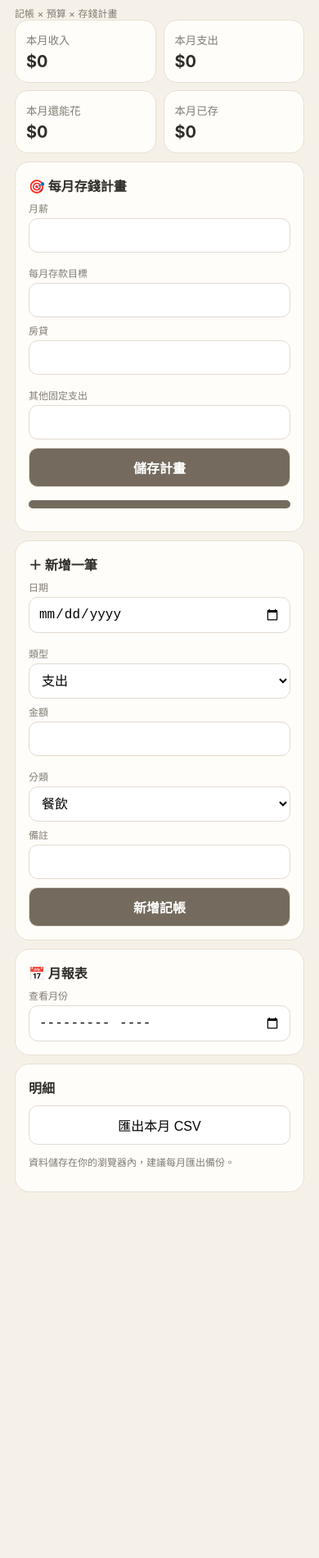
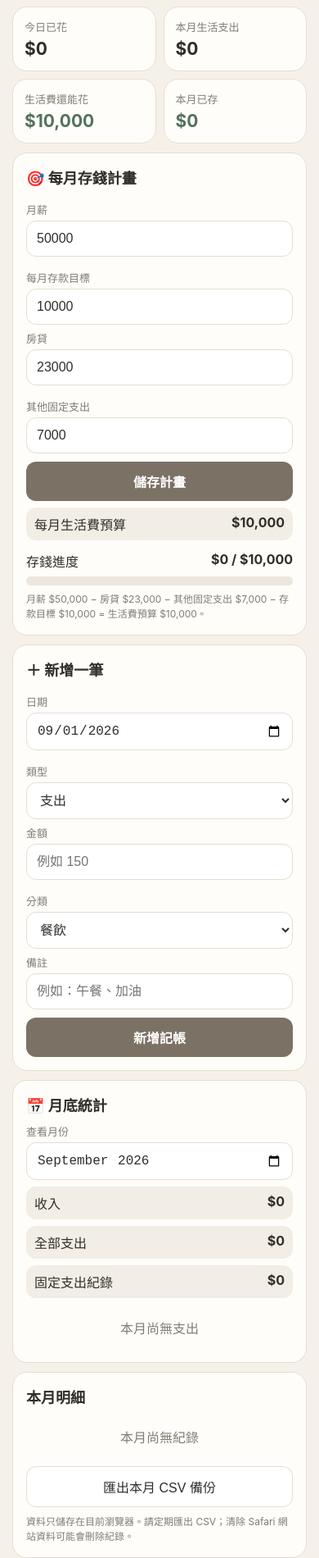
Before and after one commit to jasminegloryfruit/money-tracker, a plain HTML site: page index.html in a window 390 px wide. Shown: the part 100-2000 px from the top of the page at 82% size. Before the commit the page ends 1582 px from the top, so only its background shows below. Drawn offline with Linux system fonts and the light colour scheme.

Commit message:
Add files via upload

```diff
--- a/index.html
+++ b/index.html
@@ -1,12 +1,140 @@
-<!doctype html><html lang="zh-Hant"><head><meta charset="utf-8"><meta name="viewport" content="width=device-width,initial-scale=1"><meta name="theme-color" content="#f6f1e8"><link rel="manifest" href="manifest.json"><title>我的記帳 2.0</title>
-<style>body{font-family:-apple-system,BlinkMacSystemFont,"PingFang TC",sans-serif;background:#f6f1e8;color:#302e2a;margin:0}.w{max-width:720px;margin:auto;padding:18px}.c{background:#fffdf9;border:1px solid #e7dfd3;border-radius:18px;padding:16px;margin:10px 0}.g{display:grid;grid-template-columns:1fr 1fr;gap:9px}.s{background:#fffdf9;border:1px solid #e7dfd3;border-radius:16px;padding:13px}.s small{color:#817c74}.s b{display:block;font-size:20px;margin-top:5px}input,select,button{width:100%;box-sizing:border-box;padding:11px;border:1px solid #e2dbd1;border-radius:11px;background:white;font-size:16px}label{font-size:12px;color:#817c74;display:block;margin:7px 0 4px}.btn{background:#746b5e;color:white;font-weight:bold}.row{display:grid;grid-template-columns:1fr 1fr;gap:9px}.item{display:flex;justify-content:space-between;padding:10px 0;border-bottom:1px solid #eee7de}.muted{font-size:12px;color:#817c74}.good{color:#52705b}.bad{color:#ad6666}.bar{height:10px;background:#ece6dd;border-radius:99px;overflow:hidden}.fill{height:100%;background:#746b5e}@media(max-width:520px){.row{grid-template-columns:1fr}}</style></head><body><div class="w"><h1>我的記帳</h1><div class="muted">記帳 × 預算 × 存錢計畫</div>
-<div class="g"><div class="s"><small>本月收入</small><b id="inc">$0</b></div><div class="s"><small>本月支出</small><b id="exp">$0</b></div><div class="s"><small>本月還能花</small><b id="left">$0</b></div><div class="s"><small>本月已存</small><b id="sav">$0</b></div></div>
-<div class="c"><b>🎯 每月存錢計畫</b><div class="row"><div><label>月薪</label><input id="salary" type="number"></div><div><label>每月存款目標</label><input id="goal" type="number"></div></div><div class="row"><div><label>房貸</label><input id="mortgage" type="number"></div><div><label>其他固定支出</label><input id="fixed" type="number"></div></div><button id="planbtn" class="btn" style="margin-top:10px">儲存計畫</button><p id="goaltext"></p><div class="bar"><div id="fill" class="fill"></div></div><p id="hint" class="muted"></p></div>
-<div class="c"><b>＋ 新增一筆</b><div class="row"><div><label>日期</label><input id="date" type="date"></div><div><label>類型</label><select id="type"><option value="expense">支出</option><option value="income">收入</option><option value="saving">存款</option></select></div></div><div class="row"><div><label>金額</label><input id="amount" type="number"></div><div><label>分類</label><select id="cat"><option>餐飲</option><option>交通</option><option>購物</option><option>房貸</option><option>水電網路</option><option>娛樂</option><option>醫療</option><option>保險稅金</option><option>投資</option><option>薪資</option><option>獎金</option><option>存錢</option><option>其他</option></select></div></div><label>備註</label><input id="note"><button id="add" class="btn" style="margin-top:10px">新增記帳</button></div>
-<div class="c"><b>📅 月報表</b><label>查看月份</label><input id="month" type="month"><div id="summary"></div></div><div class="c"><b>明細</b><div id="list"></div><button id="export" style="margin-top:10px">匯出本月 CSV</button><p class="muted">資料儲存在你的瀏覽器內，建議每月匯出備份。</p></div>
+<!doctype html>
+<html lang="zh-Hant">
+<head>
+<meta charset="utf-8">
+<meta name="viewport" content="width=device-width,initial-scale=1,viewport-fit=cover">
+<meta name="theme-color" content="#f6f1e8">
+<meta name="apple-mobile-web-app-capable" content="yes">
+<meta name="apple-mobile-web-app-title" content="我的記帳">
+<link rel="manifest" href="manifest.json">
+<title>我的記帳 2.1</title>
+<style>
+:root{--bg:#f6f1e8;--card:#fffdf9;--ink:#302e2a;--muted:#817c74;--line:#e5ddd1;--accent:#7b7265;--good:#55725e;--bad:#ad6666}
+*{box-sizing:border-box}body{margin:0;background:var(--bg);color:var(--ink);font-family:-apple-system,BlinkMacSystemFont,"PingFang TC","Noto Sans TC",sans-serif}
+.w{max-width:720px;margin:auto;padding:18px 15px 90px}h1{font-size:31px;margin:5px 0 2px}.sub{color:var(--muted);margin-bottom:14px}
+.stats{display:grid;grid-template-columns:1fr 1fr;gap:9px}.stat,.card{background:var(--card);border:1px solid var(--line);border-radius:18px}
+.stat{padding:14px}.stat small{display:block;color:var(--muted);font-size:13px}.stat b{display:block;font-size:21px;margin-top:5px}
+.card{padding:16px;margin-top:11px}.title{font-size:18px;font-weight:750;margin-bottom:10px}
+.row{display:grid;grid-template-columns:1fr 1fr;gap:9px}label{display:block;color:var(--muted);font-size:13px;margin:7px 0 4px}
+input,select,button{width:100%;padding:12px;border:1px solid var(--line);border-radius:12px;background:#fff;font-size:16px;color:var(--ink)}
+button{cursor:pointer}.primary{background:var(--accent);color:white;border:0;font-weight:700}.good{color:var(--good)}.bad{color:var(--bad)}
+.progress{height:11px;background:#ece6dd;border-radius:99px;overflow:hidden;margin-top:7px}.fill{height:100%;background:var(--accent);border-radius:99px}
+.flex{display:flex;justify-content:space-between;gap:12px}.muted{font-size:12px;color:var(--muted);line-height:1.5}
+.item{display:flex;justify-content:space-between;gap:10px;padding:11px 0;border-bottom:1px solid var(--line)}.item:last-child{border-bottom:0}
+.pill{padding:8px 10px;background:#f2ede5;border-radius:12px;margin-top:8px}.empty{text-align:center;color:var(--muted);padding:14px}
+@media(max-width:520px){.row{grid-template-columns:1fr}}
+</style>
+</head>
+<body><div class="w">
+<h1>我的記帳</h1><div class="sub">記帳 × 預算 × 存錢計畫</div>
+
+<div class="stats">
+<div class="stat"><small>今日已花</small><b id="todayExpense">$0</b></div>
+<div class="stat"><small>本月生活支出</small><b id="lifeExpense">$0</b></div>
+<div class="stat"><small>生活費還能花</small><b id="lifeLeft" class="good">$10,000</b></div>
+<div class="stat"><small>本月已存</small><b id="saved" class="good">$0</b></div>
+</div>
+
+<div class="card">
+<div class="title">🎯 每月存錢計畫</div>
+<div class="row">
+<div><label>月薪</label><input id="salary" type="number" value="50000"></div>
+<div><label>每月存款目標</label><input id="goal" type="number" value="10000"></div>
+</div>
+<div class="row">
+<div><label>房貸</label><input id="mortgage" type="number" value="23000"></div>
+<div><label>其他固定支出</label><input id="fixed" type="number" value="7000"></div>
+</div>
+<button id="planBtn" class="primary" style="margin-top:10px">儲存計畫</button>
+<div class="pill"><div class="flex"><span>每月生活費預算</span><b id="lifeBudget">$10,000</b></div></div>
+<div style="margin-top:13px" class="flex"><span>存錢進度</span><b id="goalText">$0 / $10,000</b></div>
+<div class="progress"><div id="goalBar" class="fill" style="width:0%"></div></div>
+<div id="hint" class="muted" style="margin-top:8px"></div>
+</div>
+
+<div class="card">
+<div class="title">＋ 新增一筆</div>
+<div class="row">
+<div><label>日期</label><input id="date" type="date"></div>
+<div><label>類型</label><select id="type"><option value="expense">支出</option><option value="income">收入</option><option value="saving">存款</option></select></div>
+</div>
+<div class="row">
+<div><label>金額</label><input id="amount" type="number" inputmode="numeric" placeholder="例如 150"></div>
+<div><label>分類</label><select id="category"><option>餐飲</option><option>交通</option><option>購物</option><option>娛樂</option><option>日用品</option><option>醫療</option><option>房貸</option><option>水電網路</option><option>保險稅金</option><option>投資</option><option>薪資</option><option>獎金</option><option>存錢</option><option>其他</option></select></div>
+</div>
+<label>備註</label><input id="note" placeholder="例如：午餐、加油">
+<button id="addBtn" class="primary" style="margin-top:10px">新增記帳</button>
+</div>
+
+<div class="card">
+<div class="title">📅 月底統計</div>
+<label>查看月份</label><input id="month" type="month">
+<div class="pill"><div class="flex"><span>收入</span><b id="monthIncome">$0</b></div></div>
+<div class="pill"><div class="flex"><span>全部支出</span><b id="monthExpense">$0</b></div></div>
+<div class="pill"><div class="flex"><span>固定支出紀錄</span><b id="fixedRecorded">$0</b></div></div>
+<div id="categorySummary" style="margin-top:10px"></div>
+</div>
+
+<div class="card">
+<div class="title">本月明細</div><div id="list"></div>
+<button id="exportBtn" style="margin-top:10px">匯出本月 CSV 備份</button>
+<div class="muted" style="margin-top:9px">資料只儲存在目前瀏覽器。請定期匯出 CSV；清除 Safari 網站資料可能會刪除紀錄。</div>
+</div>
+</div>
+
 <script>
-const $=x=>document.getElementById(x),K='my-money-tracker-v1',P='money-plan-v2';let r=JSON.parse(localStorage.getItem(K)||'[]'),p=JSON.parse(localStorage.getItem(P)||'{"salary":50000,"goal":10000,"mortgage":23000,"fixed":7000}');const money=n=>'$'+Math.round(n||0).toLocaleString('zh-TW');let d=new Date(),ds=d.toISOString().slice(0,10);date.value=ds;month.value=ds.slice(0,7);['salary','goal','mortgage','fixed'].forEach(k=>$(k).value=p[k]);
-function save(){localStorage.setItem(K,JSON.stringify(r));render()} planbtn.onclick=()=>{['salary','goal','mortgage','fixed'].forEach(k=>p[k]=+$((k)).value||0);localStorage.setItem(P,JSON.stringify(p));render()};add.onclick=()=>{let a=+amount.value;if(!a)return alert('請輸入金額');r.push({id:Date.now(),date:date.value,type:type.value,amount:a,category:cat.value,note:note.value});amount.value='';note.value='';save()};month.onchange=render;
-function render(){let m=month.value,x=r.filter(a=>a.date.startsWith(m)),i=x.filter(a=>a.type==='income').reduce((s,a)=>s+a.amount,0),e=x.filter(a=>a.type==='expense').reduce((s,a)=>s+a.amount,0),v=x.filter(a=>a.type==='saving').reduce((s,a)=>s+a.amount,0),budget=(i||p.salary)-p.mortgage-p.fixed-p.goal;inc.textContent=money(i);exp.textContent=money(e);sav.textContent=money(v);left.textContent=money(Math.max(0,budget-e));goaltext.textContent=`存錢進度：${money(v)} / ${money(p.goal)}`;fill.style.width=Math.min(100,p.goal?v/p.goal*100:0)+'%';hint.textContent=`扣除房貸、固定支出與存款目標後，每月生活彈性預算約 ${money(Math.max(0,budget))}。`;let c={};x.filter(a=>a.type==='expense').forEach(a=>c[a.category]=(c[a.category]||0)+a.amount);summary.innerHTML=Object.entries(c).sort((a,b)=>b[1]-a[1]).map(a=>`<div class="item"><span>${a[0]}</span><b>${money(a[1])}</b></div>`).join('')||'<p class="muted">本月尚無支出</p>';list.innerHTML=x.sort((a,b)=>b.date.localeCompare(a.date)).map(a=>`<div class="item"><span>${a.note||a.category}<div class="muted">${a.date}・${a.category}</div></span><b class="${a.type==='expense'?'bad':'good'}">${a.type==='expense'?'-':'+'}${money(a.amount)}</b></div>`).join('')||'<p class="muted">本月尚無紀錄</p>'}
-export.onclick=()=>{let x=r.filter(a=>a.date.startsWith(month.value)),rows=[['日期','類型','分類','金額','備註'],...x.map(a=>[a.date,a.type,a.category,a.amount,a.note])],csv='\ufeff'+rows.map(z=>z.map(v=>`"${String(v).replace(/"/g,'""')}"`).join(',')).join('\n'),u=URL.createObjectURL(new Blob([csv]));let a=document.createElement('a');a.href=u;a.download=`記帳_${month.value}.csv`;a.click()};render();
+const $=id=>document.getElementById(id);
+const RECORD_KEY='my-money-tracker-v1', PLAN_KEY='money-plan-v2';
+let records=JSON.parse(localStorage.getItem(RECORD_KEY)||'[]');
+let old=JSON.parse(localStorage.getItem(PLAN_KEY)||'{}');
+let plan={
+ salary:Number(old.salary)||50000,
+ goal:Number(old.goal||old.saveGoal)||10000,
+ mortgage:Number(old.mortgage)||23000,
+ fixed:Number(old.fixed)||7000
+};
+function localDate(d=new Date()){let y=d.getFullYear(),m=String(d.getMonth()+1).padStart(2,'0'),day=String(d.getDate()).padStart(2,'0');return `${y}-${m}-${day}`}
+function money(n){return '$'+Math.round(n||0).toLocaleString('zh-TW')}
+function esc(s){return String(s||'').replace(/[&<>"']/g,m=>({'&':'&amp;','<':'&lt;','>':'&gt;','"':'&quot;',"'":'&#39;'}[m]))}
+$('date').value=localDate(); $('month').value=localDate().slice(0,7);
+['salary','goal','mortgage','fixed'].forEach(k=>$(k).value=plan[k]);
+
+$('planBtn').onclick=()=>{
+ ['salary','goal','mortgage','fixed'].forEach(k=>plan[k]=Number($(k).value)||0);
+ localStorage.setItem(PLAN_KEY,JSON.stringify(plan)); render();
+};
+$('addBtn').onclick=()=>{
+ let a=Number($('amount').value);
+ if(!a||a<=0){alert('請輸入正確金額');return}
+ records.push({id:Date.now(),date:$('date').value||localDate(),type:$('type').value,amount:a,category:$('category').value,note:$('note').value.trim()});
+ localStorage.setItem(RECORD_KEY,JSON.stringify(records)); $('amount').value='';$('note').value='';render();
+};
+$('month').onchange=render;
+
+function render(){
+ let m=$('month').value, rs=records.filter(r=>r.date&&r.date.startsWith(m));
+ let today=localDate();
+ let lifeCats=['餐飲','交通','購物','娛樂','日用品','醫療','其他'];
+ let fixedCats=['房貸','水電網路','保險稅金'];
+ let life=rs.filter(r=>r.type==='expense'&&lifeCats.includes(r.category)).reduce((s,r)=>s+r.amount,0);
+ let todayExp=records.filter(r=>r.date===today&&r.type==='expense').reduce((s,r)=>s+r.amount,0);
+ let sav=rs.filter(r=>r.type==='saving').reduce((s,r)=>s+r.amount,0);
+ let inc=rs.filter(r=>r.type==='income').reduce((s,r)=>s+r.amount,0);
+ let exp=rs.filter(r=>r.type==='expense').reduce((s,r)=>s+r.amount,0);
+ let fixedRec=rs.filter(r=>r.type==='expense'&&fixedCats.includes(r.category)).reduce((s,r)=>s+r.amount,0);
+ let budget=Math.max(0,plan.salary-plan.mortgage-plan.fixed-plan.goal);
+ $('todayExpense').textContent=money(todayExp);$('lifeExpense').textContent=money(life);$('lifeLeft').textContent=money(Math.max(0,budget-life));$('saved').textContent=money(sav);
+ $('lifeBudget').textContent=money(budget);$('goalText').textContent=`${money(sav)} / ${money(plan.goal)}`;$('goalBar').style.width=Math.min(100,plan.goal?sav/plan.goal*100:0)+'%';
+ $('hint').textContent=`月薪 ${money(plan.salary)} − 房貸 ${money(plan.mortgage)} − 其他固定支出 ${money(plan.fixed)} − 存款目標 ${money(plan.goal)} = 生活費預算 ${money(budget)}。`;
+ $('monthIncome').textContent=money(inc);$('monthExpense').textContent=money(exp);$('fixedRecorded').textContent=money(fixedRec);
+ let cats={};rs.filter(r=>r.type==='expense').forEach(r=>cats[r.category]=(cats[r.category]||0)+r.amount);
+ $('categorySummary').innerHTML=Object.entries(cats).sort((a,b)=>b[1]-a[1]).map(([k,v])=>`<div class="item"><span>${esc(k)}</span><b>${money(v)}</b></div>`).join('')||'<div class="empty">本月尚無支出</div>';
+ $('list').innerHTML=rs.slice().sort((a,b)=>b.date.localeCompare(a.date)||b.id-a.id).map(r=>`<div class="item"><div><b>${esc(r.note||r.category)}</b><div class="muted">${r.date} ・ ${esc(r.category)} ・ ${r.type==='expense'?'支出':r.type==='income'?'收入':'存款'}</div></div><b class="${r.type==='expense'?'bad':'good'}">${r.type==='expense'?'-':'+'}${money(r.amount)}</b></div>`).join('')||'<div class="empty">本月尚無紀錄</div>';
+}
+$('exportBtn').onclick=()=>{
+ let m=$('month').value,rs=records.filter(r=>r.date&&r.date.startsWith(m)),rows=[['日期','類型','分類','金額','備註'],...rs.map(r=>[r.date,r.type==='expense'?'支出':r.type==='income'?'收入':'存款',r.category,r.amount,r.note])];
+ let csv='\uFEFF'+rows.map(row=>row.map(v=>`"${String(v??'').replace(/"/g,'""')}"`).join(',')).join('\n');
+ let u=URL.createObjectURL(new Blob([csv],{type:'text/csv;charset=utf-8'})),a=document.createElement('a');a.href=u;a.download=`記帳_${m}.csv`;a.click();URL.revokeObjectURL(u);
+};
+render();
 </script></body></html>
--- a/sw.js
+++ b/sw.js
@@ -1 +1,3 @@
-const C='money-v2';self.addEventListener('install',e=>self.skipWaiting());self.addEventListener('activate',e=>e.waitUntil(self.clients.claim()));
+const CACHE='money-tracker-v21';
+self.addEventListener('install',e=>self.skipWaiting());
+self.addEventListener('activate',e=>e.waitUntil(Promise.all([self.clients.claim(),caches.keys().then(keys=>Promise.all(keys.filter(k=>k!==CACHE).map(k=>caches.delete(k))))])));
```
Also changed, not shown: manifest.json.
